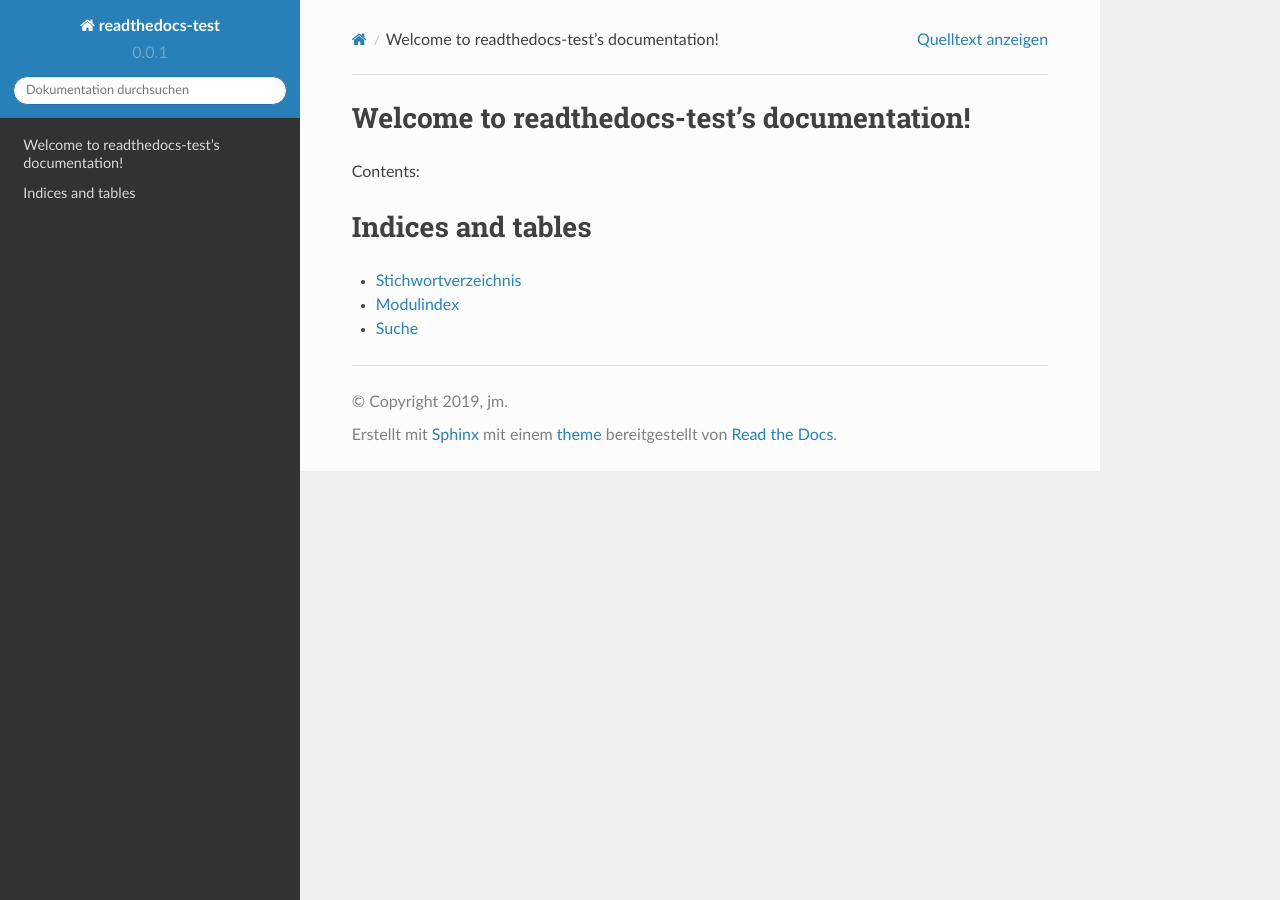
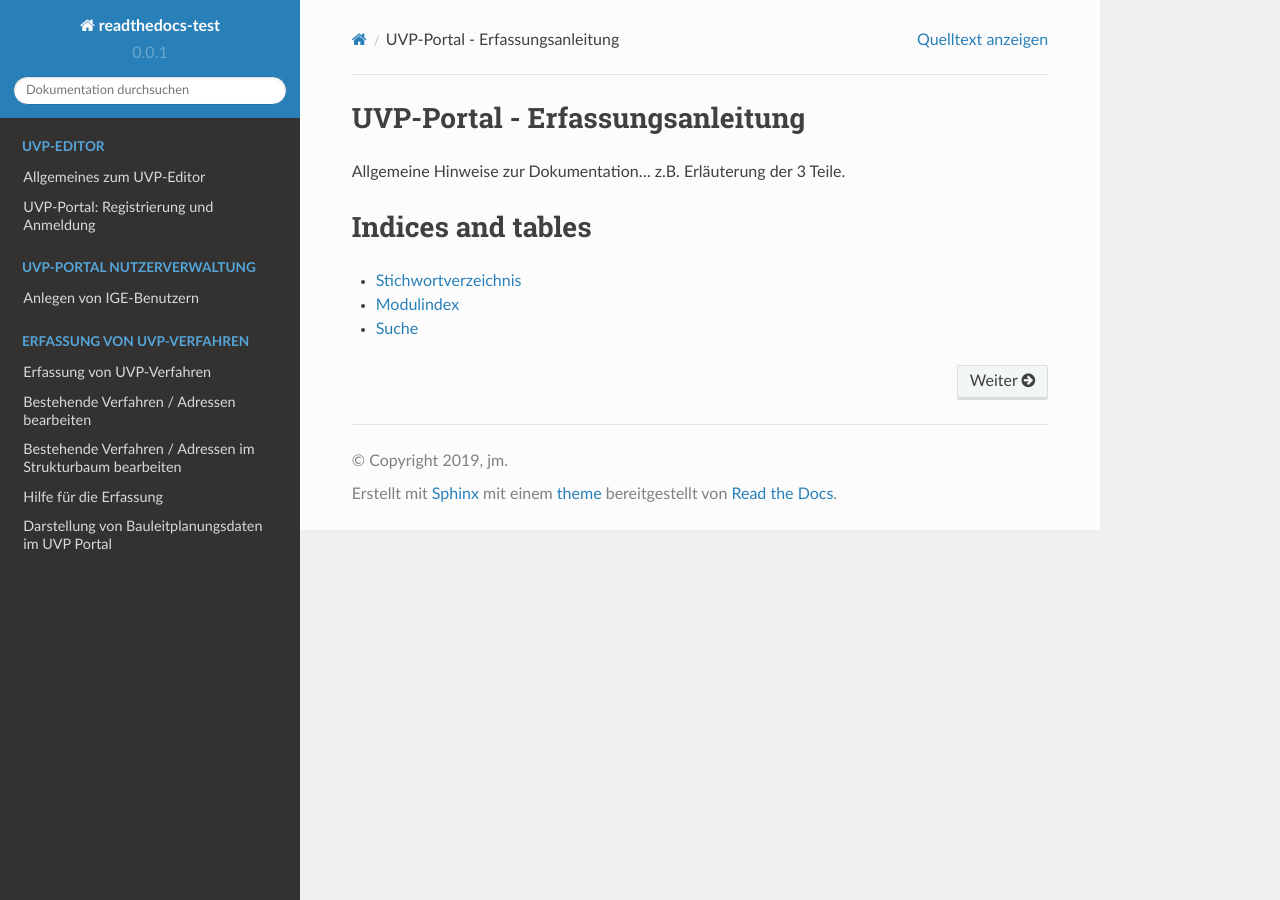
Before and after one commit to joachimmueller/readthedocs-test, a Sphinx documentation site: the page built from docs/index.rst, in a window 1280 px wide. Built offline with Sphinx 7.4.7 and the Read the Docs theme 2.0.0, drawn with Linux system fonts in a browser that asks for light colours.

Commit message:
Add UVP Portal content

```diff
--- a/docs/index.rst
+++ b/docs/index.rst
@@ -1,16 +1,34 @@
-.. readthedocs-test documentation master file, created by
-   sphinx-quickstart on Sun Mar 31 13:24:20 2019.
-   You can adapt this file completely to your liking, but it should at least
-   contain the root `toctree` directive.
-
-Welcome to readthedocs-test's documentation!
+UVP-Portal - Erfassungsanleitung
 ============================================
 
-Contents:
+Allgemeine Hinweise zur Dokumentation... z.B. Erläuterung der 3 Teile.
 
 .. toctree::
    :maxdepth: 2
+   :hidden:
+   :caption: UVP-Editor
 
+   uvp-editor/allgemeine-informationen
+   uvp-editor/registrierung-anmeldung
+
+
+.. toctree::
+   :maxdepth: 2
+   :hidden:
+   :caption: UVP-Portal Nutzerverwaltung
+
+   uvp-nutzerverwaltung/index
+
+.. toctree::
+   :maxdepth: 2
+   :hidden:
+   :caption: Erfassung von UVP-Verfahren
+
+   uvp-verfahren/erfassung-uvp-verfahren
+   uvp-verfahren/bearbeitung-verfahren-adressen
+   uvp-verfahren/bearbeitung-verfahren-adressen-strukturbaum
+   uvp-verfahren/hilfe-erfassung
+   uvp-verfahren/bebauungsplandaten
 
 
 Indices and tables
--- /dev/null
+++ b/docs/requirements.txt
@@ -0,0 +1 @@
+sphinx_rtd_theme
--- /dev/null
+++ b/docs/uvp-editor/allgemeine-informationen.rst
@@ -0,0 +1,8 @@
+Allgemeines zum UVP-Editor
+==================
+
+Aufbau der Benutzeroberfläche
+----------------
+
+Strukturbaum
+----------
--- /dev/null
+++ b/docs/uvp-nutzerverwaltung/index.rst
@@ -0,0 +1,8 @@
+Anlegen von IGE-Benutzern
+===========================
+
+Konzept der Nutzerverwaltung des InGrid-Editors
+-----------------
+
+Neuanlegen eines IGE-Nutzers
+-----------------
--- /dev/null
+++ b/docs/uvp-verfahren/bearbeitung-verfahren-adressen-strukturbaum.rst
@@ -0,0 +1,8 @@
+Bestehende Verfahren / Adressen im Strukturbaum bearbeiten
+=================================
+
+Verfahren / Adresse löschen
+---------------------
+
+Verfahren/Adresse kopieren und einfügen
+---------------------
--- /dev/null
+++ b/docs/uvp-verfahren/bearbeitung-verfahren-adressen.rst
@@ -0,0 +1,8 @@
+Bestehende Verfahren / Adressen bearbeiten
+============================
+
+Bearbeiten eines Verfahrens
+---------------------
+
+Änderungen anzeigen
+----------------
--- /dev/null
+++ b/docs/uvp-verfahren/bebauungsplandaten.rst
@@ -0,0 +1,2 @@
+Darstellung von Bauleitplanungsdaten im UVP Portal
+============================
--- /dev/null
+++ b/docs/uvp-verfahren/erfassung-uvp-verfahren.rst
@@ -0,0 +1,11 @@
+Erfassung von UVP-Verfahren
+===========================
+
+Erfassung von Adressen
+----------------------
+
+Erfassung von Verfahren
+-----------------------
+
+Verfahrenstypen
+~~~~~~~~~~~~~~~
--- /dev/null
+++ b/docs/uvp-verfahren/hilfe-erfassung.rst
@@ -0,0 +1,2 @@
+Hilfe für die Erfassung
+=======================
```
Also changed, not shown: docs/uvp-editor/registrierung-anmeldung.rst (added, +8 -0 lines).
